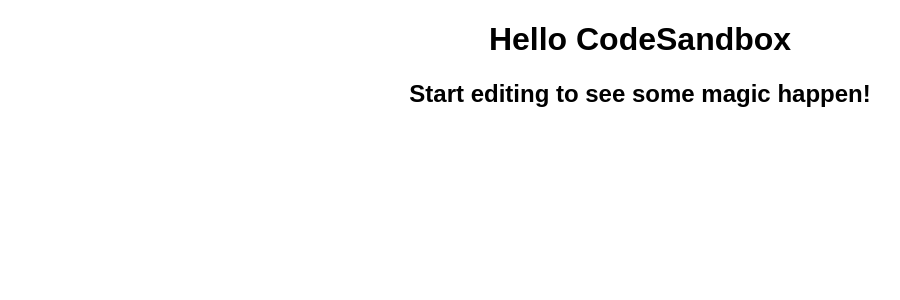
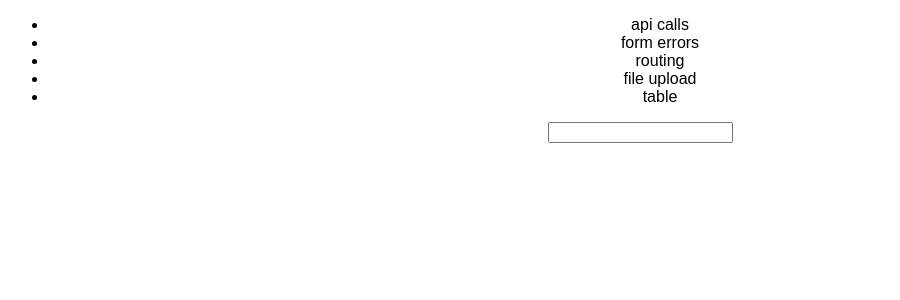
Before and after one commit to chetanya-shrimali/custom-autocomplete-react, a React (Create React App) app: page / in a window 1280 px wide. Shown: the top 300 px of the page, without its empty margins (0-900 px from the left). Built offline with nearby package versions, Linux system fonts and the light colour scheme.

Commit message:
added autocomplete with given data set

```diff
--- a/src/App.js
+++ b/src/App.js
@@ -1,10 +1,17 @@
 import "./styles.css";
-
+import Autocomplete from "./components/autocomplete/autocomplete";
+import data from "./data";
 export default function App() {
   return (
     <div className="App">
-      <h1>Hello CodeSandbox</h1>
-      <h2>Start editing to see some magic happen!</h2>
+      <ul>
+        <li>api calls</li>
+        <li>form errors</li>
+        <li>routing</li>
+        <li>file upload</li>
+        <li>table</li>
+      </ul>
+      <Autocomplete data={data} />
     </div>
   );
 }
--- /dev/null
+++ b/src/components/autocomplete/autocomplete.js
@@ -0,0 +1,43 @@
+import { useState } from "react";
+import List from "./list";
+
+function Autocomplete({ data }) {
+  const [displayList, setDisplayList] = useState([]);
+  const [inputText, setInputText] = useState("");
+  const filteredResults = (value) => {
+    console.log(inputText);
+    if (value) {
+      setDisplayList(
+        data.filter((res) => {
+          return (
+            res.title.toLowerCase().indexOf(value) !== -1 ||
+            res.description.toLowerCase() !== -1
+          );
+        })
+      );
+    } else {
+      setDisplayList([]);
+    }
+  };
+
+  const onSelect = (listItem) => {
+    setInputText(listItem.title);
+    setDisplayList([]);
+  };
+
+  return (
+    <div>
+      <input
+        type="text"
+        value={inputText}
+        onChange={(e) => {
+          setInputText(e.target.value);
+          filteredResults(e.target.value);
+        }}
+      />
+      <List data={displayList} onSelect={onSelect} />
+    </div>
+  );
+}
+
+export default Autocomplete;
--- /dev/null
+++ b/src/components/autocomplete/list.js
@@ -0,0 +1,13 @@
+import ListItem from "./listItem";
+
+function List({ data, onSelect }) {
+  return (
+    <div>
+      {data.map((res, index) => {
+        return <ListItem key={index} item={res} onSelect={onSelect} />;
+      })}
+    </div>
+  );
+}
+
+export default List;
--- /dev/null
+++ b/src/components/autocomplete/listItem.js
@@ -0,0 +1,16 @@
+function ListItem({ item, onSelect }) {
+  return (
+    <div
+      onClick={() => {
+        onSelect(item);
+      }}
+      style={{ cursor: "pointer" }}
+    >
+      <li>{item.title}</li>
+      <li>{item.description}</li>
+      <hr />
+    </div>
+  );
+}
+
+export default ListItem;
--- /dev/null
+++ b/src/data.json
@@ -0,0 +1,10 @@
+[
+  {
+    "title": "title 1",
+    "description": "description 1"
+  },
+  {
+    "title": "title 2",
+    "description": "description 2"
+  }
+]
```
